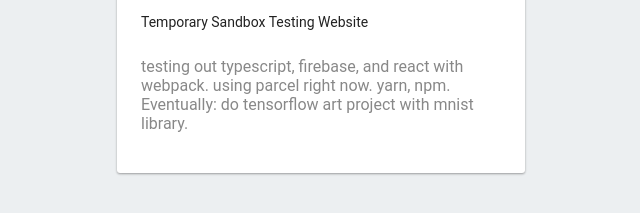
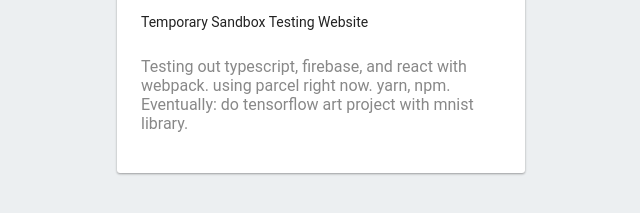
Before and after one commit to sammcgrail/streampcwebsite, a website built with Parcel: page src/index.html in a window 1280 px wide. Shown: the part 187-400 px from the top of the page, 319-959 px from the left. Built offline with nearby package versions, Linux system fonts and the light colour scheme.

Commit message:
single change

```diff
--- a/src/index.html
+++ b/src/index.html
@@ -26,7 +26,7 @@
       <h2>706C73206A6F62</h2>
       <h1>Sam McGrail</h1>
       <p>Temporary Sandbox Testing Website</p>
-      <h3>testing out typescript, firebase, and react with webpack. using parcel right now. yarn, npm. Eventually: do tensorflow art project with mnist library.</h3>
+      <h3>Testing out typescript, firebase, and react with webpack. using parcel right now. yarn, npm. Eventually: do tensorflow art project with mnist library.</h3>
       <p></p>
     </div>
     <script src="main.ts"></script>
```
Also changed, not shown: 2 other files.
